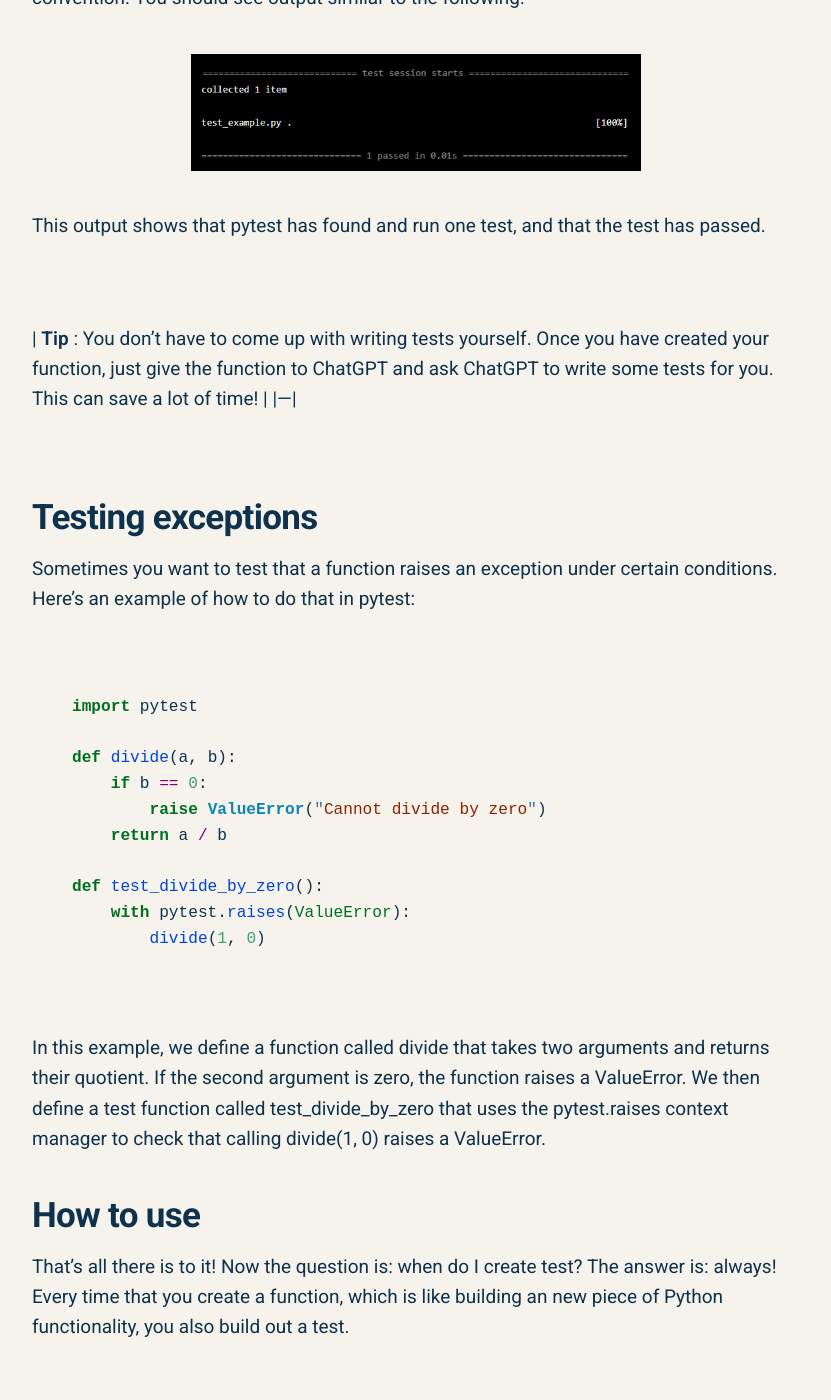
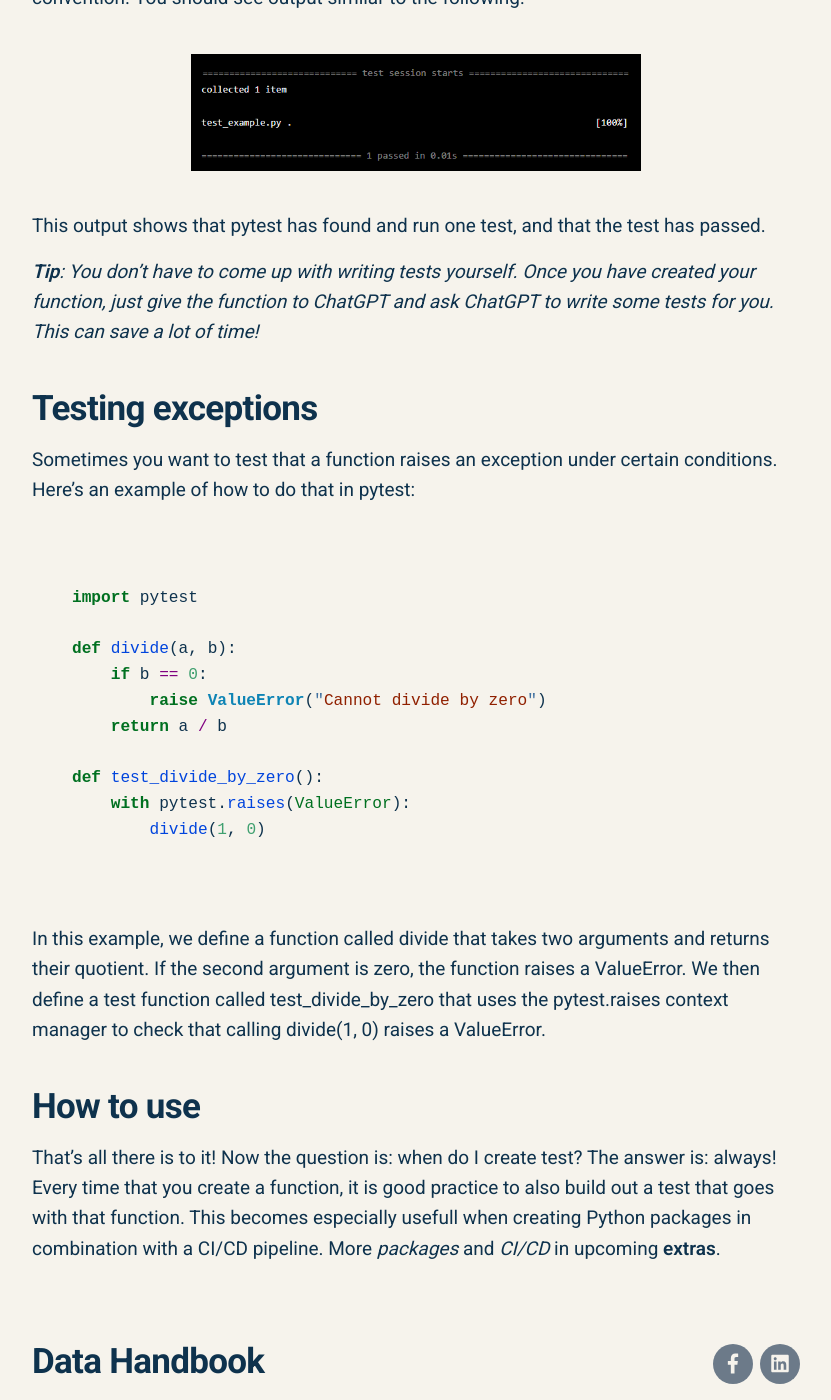
Before and after one commit to AlwinLijdsman/alwinlijdsman.github.io, a Jekyll site: the page built from _posts/2023-03-05-python-unit-testing.md, in a window 1280 px wide and 1400 px high, scrolled down 1906 px. Shown: the whole window, without its empty margins (224-1055 px from the left). Built offline with Jekyll 4.4.1, drawn with Linux system fonts in a browser that asks for light colours; nearby versions of some CDN libraries; comment, search, counter and statistics services are not loaded; some of the changed text lies outside the part shown.

Commit message:
updates to layout

```diff
--- a/_posts/2023-03-05-python-unit-testing.md
+++ b/_posts/2023-03-05-python-unit-testing.md
@@ -30,8 +30,7 @@ def test_add_numbers():
 
 In this example, we define a function called add_numbers that takes two arguments and returns their sum. We then define a test function called test_add_numbers using the pytest naming convention. The test function uses the assert keyword to check that add_numbers(2, 3) returns 5. If the assertion fails, pytest will report an error.
 
-| **Tip** : If you are new to Python programming and you need a refresher on functions: Take a look at the *Python basics - Functions*  section in the Data Handbook: https://www.datahandbook.site/ |
-|---|
+***Tip**: If you are new to Python programming and you need a refresher on functions: Take a look at the *Python basics - Functions*  section in the Data Handbook: https://www.datahandbook.site/*
 
 
 ## Running tests
@@ -47,12 +46,9 @@ Pytest will automatically detect and run any tests in files with the test_<filen
 
 This output shows that pytest has found and run one test, and that the test has passed.
 
----
 
-| **Tip** : You don't have to come up with writing tests yourself. Once you have created your function, just give the function to ChatGPT and ask ChatGPT to write some tests for you. This can save a lot of time! |
-|---|
+***Tip**: You don't have to come up with writing tests yourself. Once you have created your function, just give the function to ChatGPT and ask ChatGPT to write some tests for you. This can save a lot of time!*
 
----
 
 ## Testing exceptions
 Sometimes you want to test that a function raises an exception under certain conditions. Here's an example of how to do that in pytest:
@@ -76,4 +72,4 @@ In this example, we define a function called divide that takes two arguments and
 
 ## How to use
 
-That's all there is to it! Now the question is: when do I create test? The answer is: always! Every time that you create a function, which is like building an new piece of Python functionality, you also build out a test.
+That's all there is to it! Now the question is: when do I create test? The answer is: always! Every time that you create a function, it is good practice to also build out a test that goes with that function. This becomes especially usefull when creating Python packages in combination with a CI/CD pipeline. More *packages* and *CI/CD* in upcoming **extras**.
```
